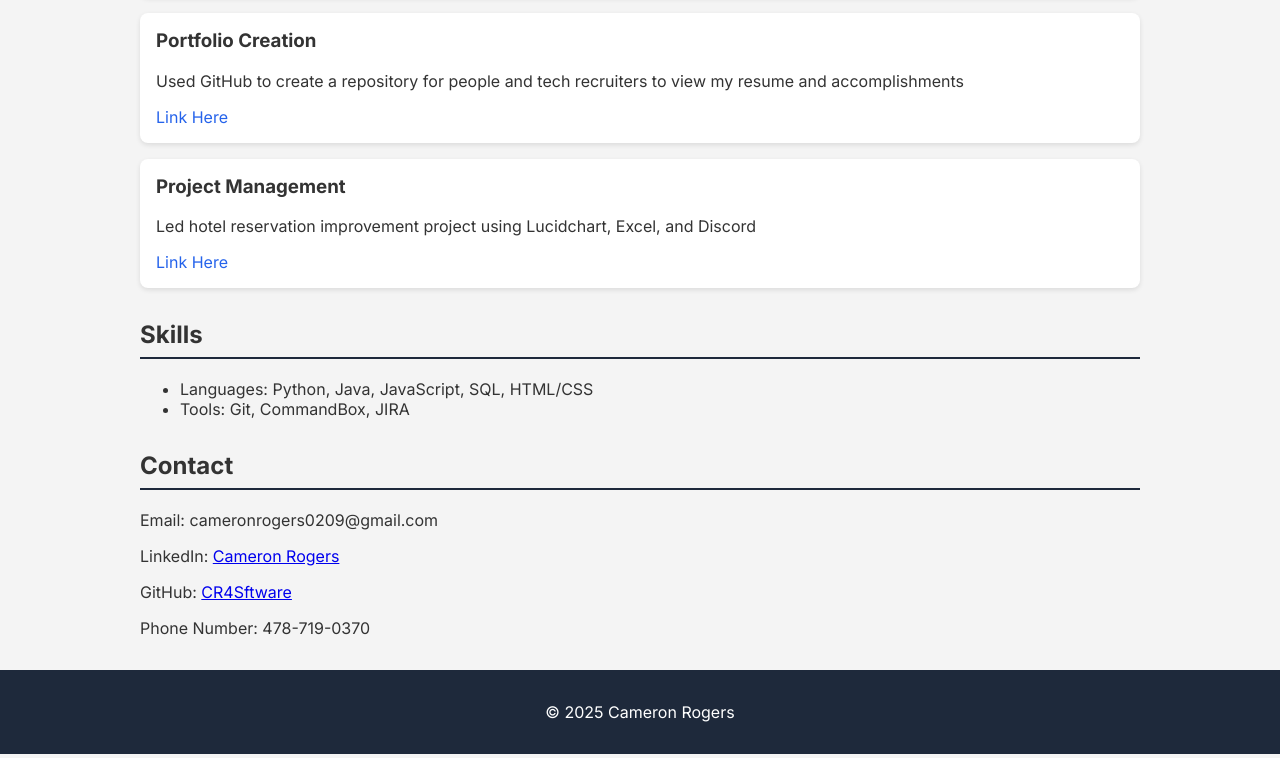
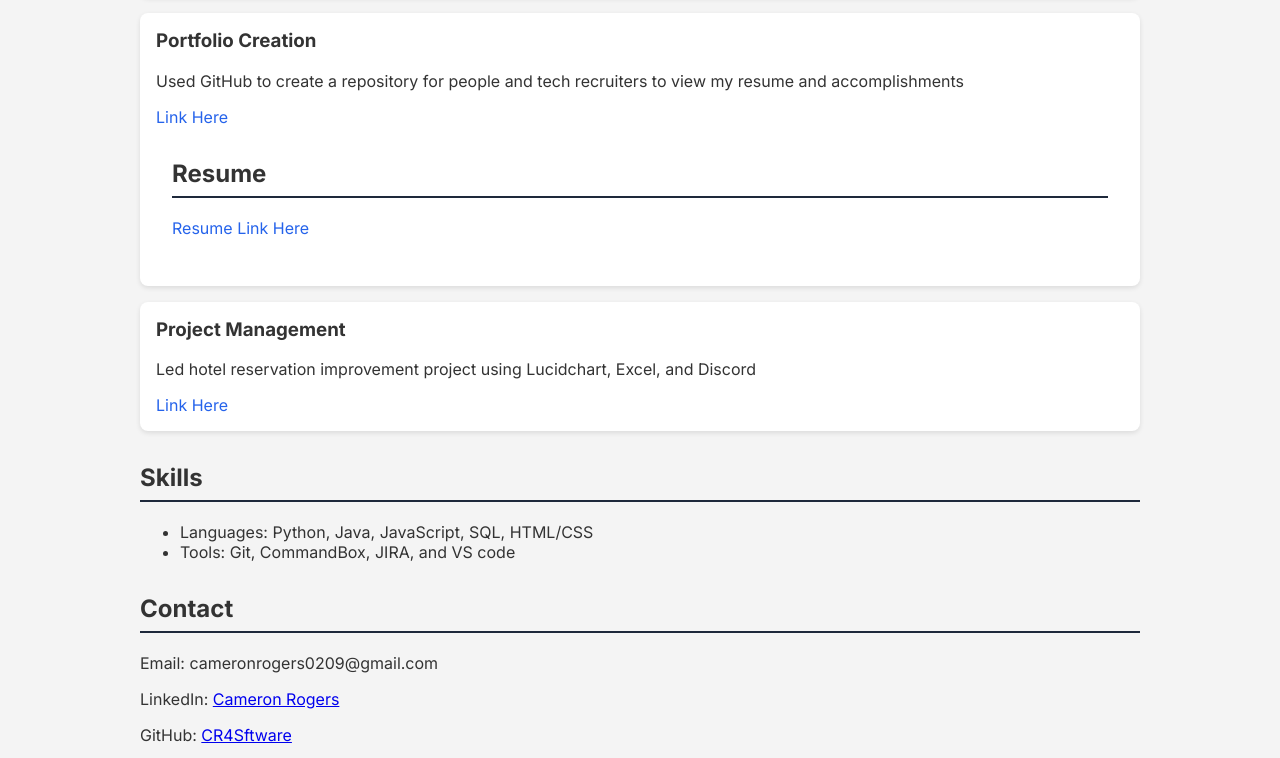
Before and after one commit to CR4Software/portfilo-site, a plain HTML site: page index.html in a window 1280 px wide. Shown: the part 682-1440 px from the top of the page. Drawn offline with Linux system fonts and the light colour scheme.

Commit message:
Update index.html

```diff
--- a/index.html
+++ b/index.html
@@ -110,6 +110,10 @@
       <h3>Portfolio Creation</h3>
       <p>Used GitHub to create a repository for people and tech recruiters to view my resume and accomplishments</p>
       <a href="https://cr4software.github.io/portfilo-site/">Link Here</a>
+      <section>
+      <h2>Resume</h2>
+        <a href="https://docs.google.com/document/d/17Vw-SLmPLmgp0Kf12XXWnc1jst_NtCrrunhcqKXDfzg/edit?tab=t.0">Resume Link Here</a>
+      </section>
     </div>
 
     <div class="project">
@@ -123,7 +127,7 @@
     <h2>Skills</h2>
     <ul>
       <li>Languages: Python, Java, JavaScript, SQL, HTML/CSS</li>
-      <li>Tools: Git, CommandBox, JIRA</li>
+      <li>Tools: Git, CommandBox, JIRA, and VS code</li>
     </ul>
   </section>
 
```
